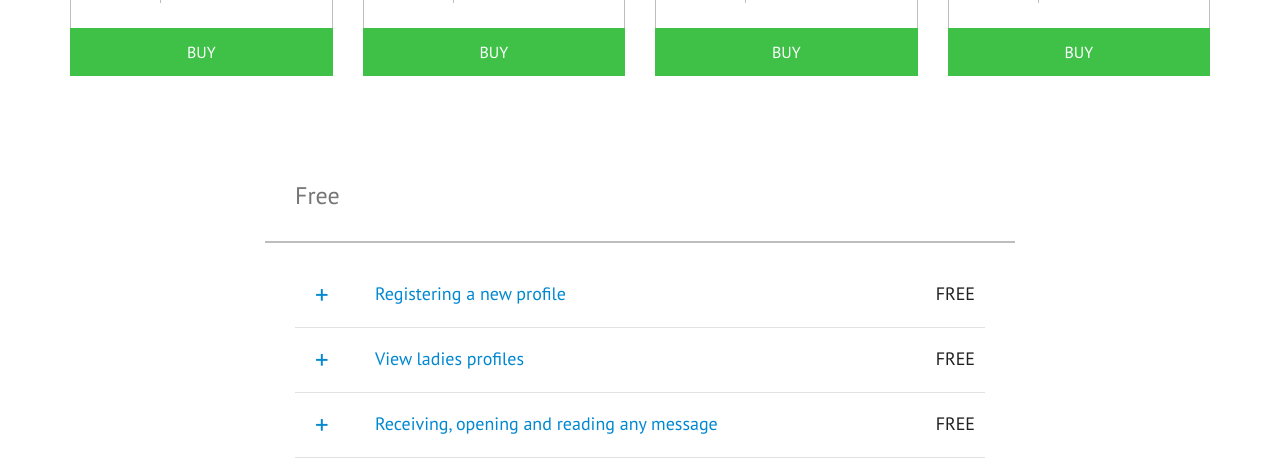
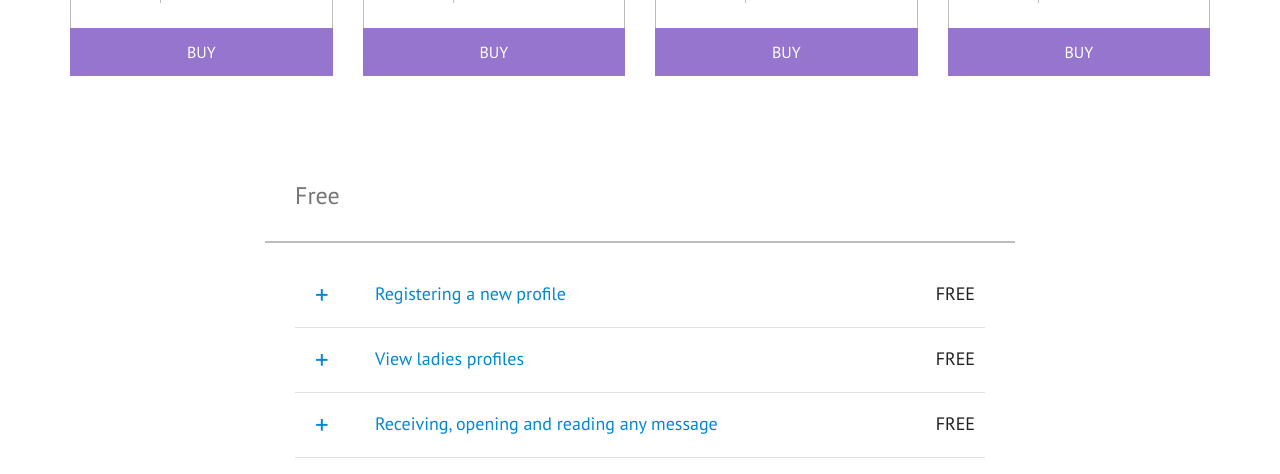
Before and after one commit to vorobiovkirill/dating-agency, a website: page src/price.html in a window 1280 px wide. Shown: the part 626-1100 px from the top of the page. Drawn offline with Linux system fonts and the light colour scheme.

Commit message:
update 01/11/16

```diff
--- a/src/price.html
+++ b/src/price.html
@@ -235,7 +235,7 @@
 
 									<div class="purchasing-buy">
 
-										<a href="#" class="btn btn-green">buy</a>
+										<a href="#" class="btn btn-purple">buy</a>
 
 									</div>
 
@@ -267,7 +267,7 @@
 
 									<div class="purchasing-buy">
 
-										<a href="#" class="btn btn-green">buy</a>
+										<a href="#" class="btn btn-purple">buy</a>
 
 									</div>
 
@@ -299,7 +299,7 @@
 
 									<div class="purchasing-buy">
 
-										<a href="#" class="btn btn-green">buy</a>
+										<a href="#" class="btn btn-purple">buy</a>
 
 									</div>
 
@@ -331,7 +331,7 @@
 
 									<div class="purchasing-buy">
 
-										<a href="#" class="btn btn-green">buy</a>
+										<a href="#" class="btn btn-purple">buy</a>
 
 									</div>
 
```
Also changed, not shown: bower.json (indentation only).
